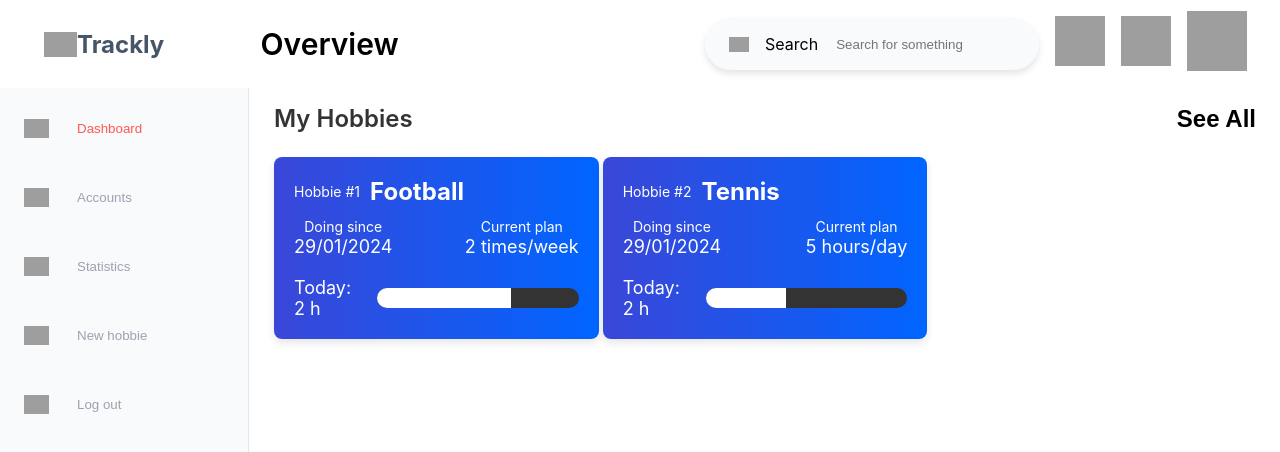
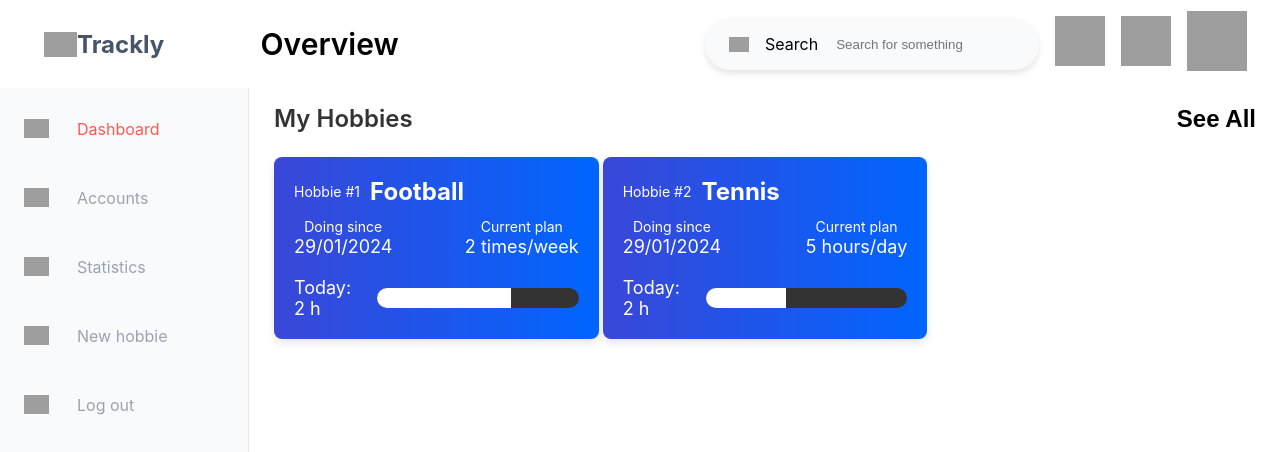
Before and after one commit to All4A/Trackly, a React (Create React App) app in the folder frontend/: page /dashboard in a window 1280 px wide. Shown: the top 452 px of the page. Built offline with nearby package versions, Linux system fonts and the light colour scheme; grey boxes are pictures that could not be loaded.

Commit message:
feat: add links to nav-bar

```diff
--- a/frontend/src/components/Dashboard/Dashboard.jsx
+++ b/frontend/src/components/Dashboard/Dashboard.jsx
@@ -1,4 +1,5 @@
 import React, { useState } from "react";
+import { useLocation } from "react-router-dom";
 import Header from "../Header";
 import NavItem from "../NavItem";
 import HobbyGrid from "./HobbyGrid";
@@ -8,27 +9,32 @@ const NAV_ITEMS = [
   {
     icon: "https://cdn.builder.io/api/v1/image/assets/TEMP/cb23cfa1c40355add1d0253d24b1bdc4dc8b5e8d0307e00f856279f2f21800a4?placeholderIfAbsent=true&apiKey=83f09f65141e45b4bd5a3a0e1157ad85",
     label: "Dashboard",
-    id: "dashboard"
+    id: "dashboard",
+    path: "/dashboard",
   },
   {
     icon: "https://cdn.builder.io/api/v1/image/assets/TEMP/15b5cfc67820989891b23b4a3710555588e81195c9ddeab528597b09ac566868?placeholderIfAbsent=true&apiKey=83f09f65141e45b4bd5a3a0e1157ad85",
     label: "Accounts",
-    id: "accounts"
+    id: "accounts",
+    path: "/accounts",
   },
   {
     icon: "https://cdn.builder.io/api/v1/image/assets/TEMP/d82d5239f0295efda0c2f5bd78e367a38f93516f37c11c855ee48db382a4ad19?placeholderIfAbsent=true&apiKey=83f09f65141e45b4bd5a3a0e1157ad85",
     label: "Statistics",
-    id: "statistics"
+    id: "statistics",
+    path: "/statistics",
   },
   {
     icon: "https://cdn.builder.io/api/v1/image/assets/TEMP/df1fb30faa992d3c769dff04787e1dae0d488fa050ac98dd3ea32c6eb922c904?placeholderIfAbsent=true&apiKey=83f09f65141e45b4bd5a3a0e1157ad85",
     label: "New hobbie",
-    id: "new"
+    id: "new",
+    path: "/new",
   },
   {
     icon: "https://cdn.builder.io/api/v1/image/assets/TEMP/cb3b5e46aa2a248a1a76117e406f510ecf7e2f23b6cf1d96b9a1d498186831bb?placeholderIfAbsent=true&apiKey=83f09f65141e45b4bd5a3a0e1157ad85",
     label: "Log out",
-    id: "logout"
+    id: "logout",
+    path: "/logout",
   }
 ];
 
@@ -52,19 +58,19 @@ const hobbies = [
 ];
 
 export default function Dashboard() {
-  const [activeNav, setActiveNav] = useState("dashboard");
+  const currentLocation = useLocation();
 
   return (
     <div className="dashboard-container">
       <Header />
       <nav className="nav-sidebar">
-        {NAV_ITEMS.map(({ icon, label, id }) => (
+        {NAV_ITEMS.map(({ icon, label, id, path }) => (
           <NavItem
             key={id}
             icon={icon}
             label={label}
-            isActive={activeNav === id}
-            onClick={() => setActiveNav(id)}
+            isActive={currentLocation.pathname === path}
+            to={path}
           />
         ))}
       </nav>
--- a/frontend/src/components/NavItem.jsx
+++ b/frontend/src/components/NavItem.jsx
@@ -1,19 +1,20 @@
 import React from "react";
+import { Link } from "react-router-dom";
 import "./NavItem.css";
 
-export default function NavItem({ icon, label, isActive, onClick }) {
+export default function NavItem({ icon, label, isActive, to }) {
   return (
-    <button
-      onClick={onClick}
+    <Link
+      to={to}
       className={`nav-item ${isActive ? "active" : "inactive"}`}
     >
       <img
         loading="lazy"
         src={icon}
-        alt=""
+        alt={label} // Add an accessible alt text
         className="icon"
       />
       <span className="label">{label}</span>
-    </button>
+    </Link>
   );
 }
--- a/frontend/src/components/Statistics/Statistics.jsx
+++ b/frontend/src/components/Statistics/Statistics.jsx
@@ -1,4 +1,5 @@
 import React, { useState } from "react";
+import { useLocation } from "react-router-dom";
 import Header from "../Header";
 import NavItem from "../NavItem";
 import { FontAwesomeIcon } from "@fortawesome/react-fontawesome";
@@ -24,26 +25,31 @@ const NAV_ITEMS = [
     icon: `https://cdn.builder.io/api/v1/image/assets/TEMP/52cc0491a8a854a6223c8f6f5eb25a394220233d9af9b146381e516021a4f12a?placeholderIfAbsent=true&apiKey=${API_KEY}`,
     label: "Dashboard",
     id: "dashboard",
+    path: "/dashboard"
   },
   {
     icon: `https://cdn.builder.io/api/v1/image/assets/TEMP/15b5cfc67820989891b23b4a3710555588e81195c9ddeab528597b09ac566868?placeholderIfAbsent=true&apiKey=${API_KEY}`,
     label: "Accounts",
     id: "accounts",
+    path: "/accounts",
   },
   {
     icon: `https://cdn.builder.io/api/v1/image/assets/TEMP/380cdb3e93aaef46827ba46ba7b8fe11fb670b7dc56c86e51b76801ccbf6329a?placeholderIfAbsent=true&apiKey=${API_KEY}`,
     label: "Statistics",
     id: "statistics",
+    path: "/statistics",
   },
   {
     icon: `https://cdn.builder.io/api/v1/image/assets/TEMP/df1fb30faa992d3c769dff04787e1dae0d488fa050ac98dd3ea32c6eb922c904?placeholderIfAbsent=true&apiKey=${API_KEY}`,
     label: "New hobbie",
     id: "new",
+    path: "/new",
   },
   {
     icon: `https://cdn.builder.io/api/v1/image/assets/TEMP/cb3b5e46aa2a248a1a76117e406f510ecf7e2f23b6cf1d96b9a1d498186831bb?placeholderIfAbsent=true&apiKey=${API_KEY}`,
     label: "Log out",
     id: "logout",
+    path: "/logout",
   },
 ];
 
@@ -140,7 +146,7 @@ const MonthlyHistoryChart = () => {
 };
 
 export default function Statistics() {
-  const [activeNav, setActiveNav] = useState("statistics");
+  const currentLocation = useLocation();
 
   const personalStatistics = [
     {
@@ -164,14 +170,13 @@ export default function Statistics() {
   ];
 
   const renderNavItems = () =>
-    NAV_ITEMS.map(({ icon, label, id }) => (
+    NAV_ITEMS.map(({ icon, label, id, path }) => (
       <NavItem
         key={id}
         icon={icon}
         label={label}
-        isActive={activeNav === id}
-        onClick={() => setActiveNav(id)}
-        className={`nav-item ${activeNav === id ? "active" : ""}`}
+        isActive={currentLocation.pathname === path}
+        to={path}
       />
     ));
 
```
